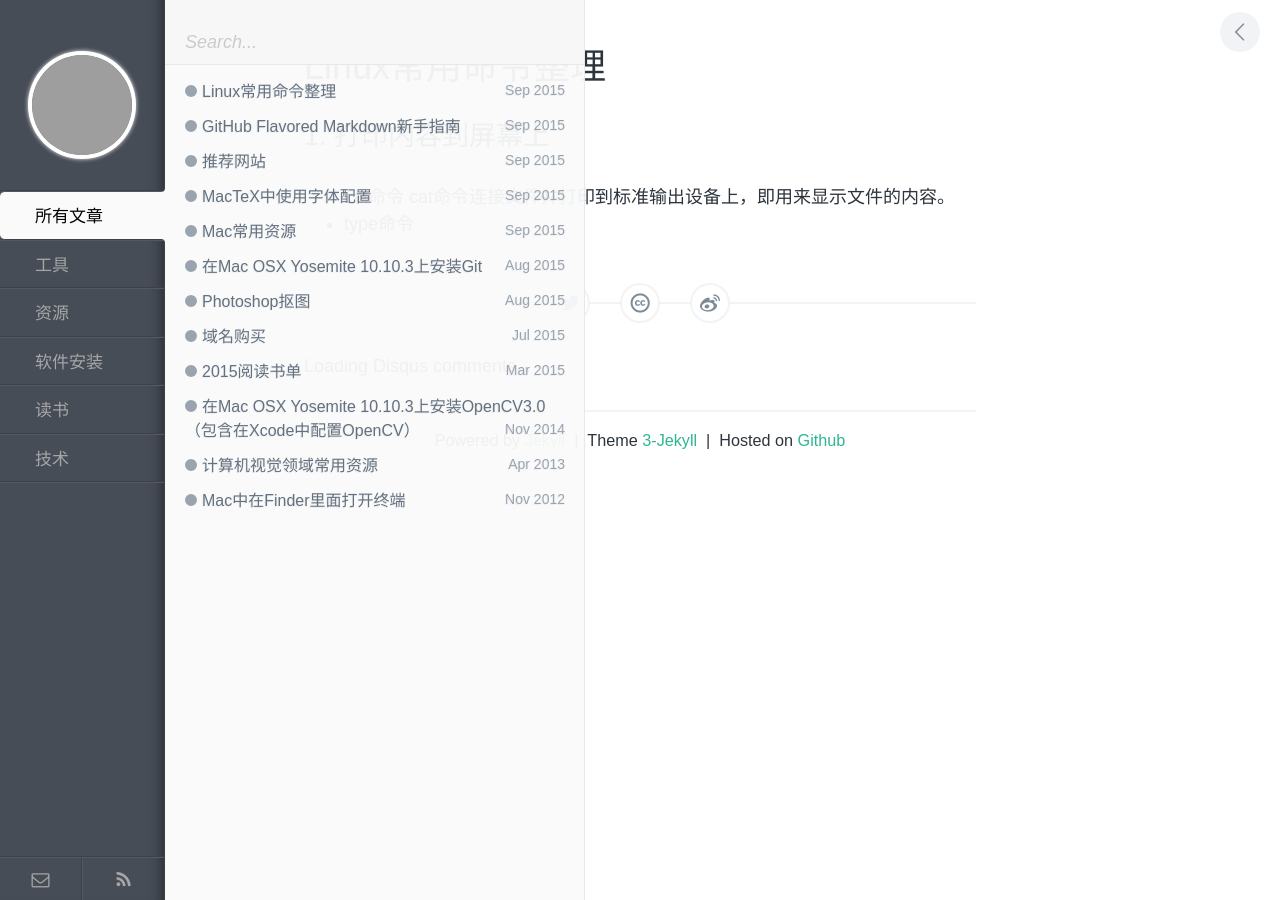
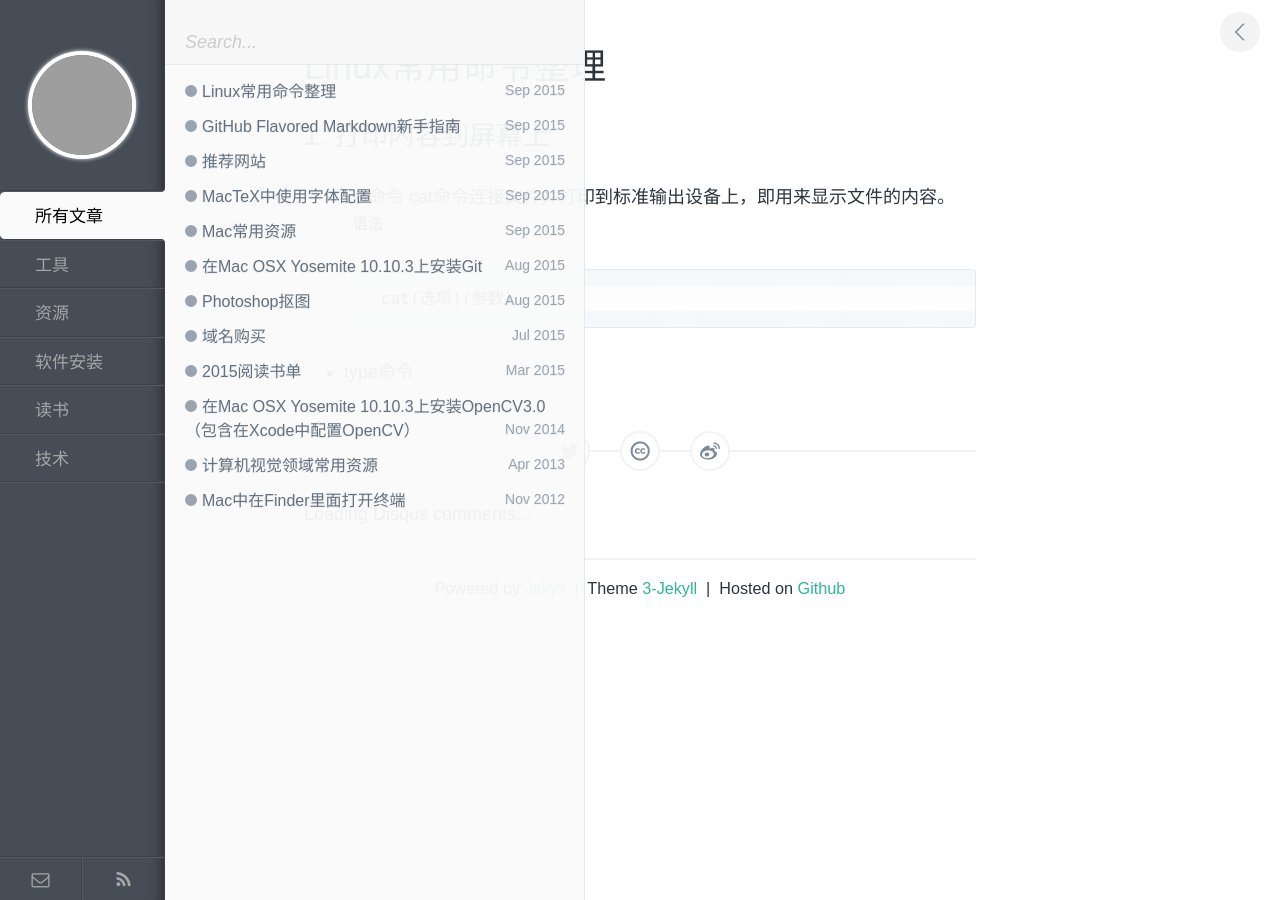
Before and after one commit to zhuyafei/zhuyafei.github.io, a Jekyll site: the page built from _posts/tech/2015-09-21-LinuxCommand.md, in a window 1280 px wide. Built offline with Jekyll 4.4.1, drawn with Linux system fonts in a browser that asks for light colours; comment, search, counter and statistics services are not loaded; grey boxes are pictures that could not be loaded.

Commit message:
Modify 2015-09-21-LinuxCommand.md

````diff
--- a/_posts/tech/2015-09-21-LinuxCommand.md
+++ b/_posts/tech/2015-09-21-LinuxCommand.md
@@ -7,5 +7,9 @@
 ## 1. 打印内容到屏幕上
 * cat命令
 	cat命令连接文件并打印到标准输出设备上，即用来显示文件的内容。
+	`语法`
+	```
+	cat(选项)(参数)
+	```
 
 * type命令
````
